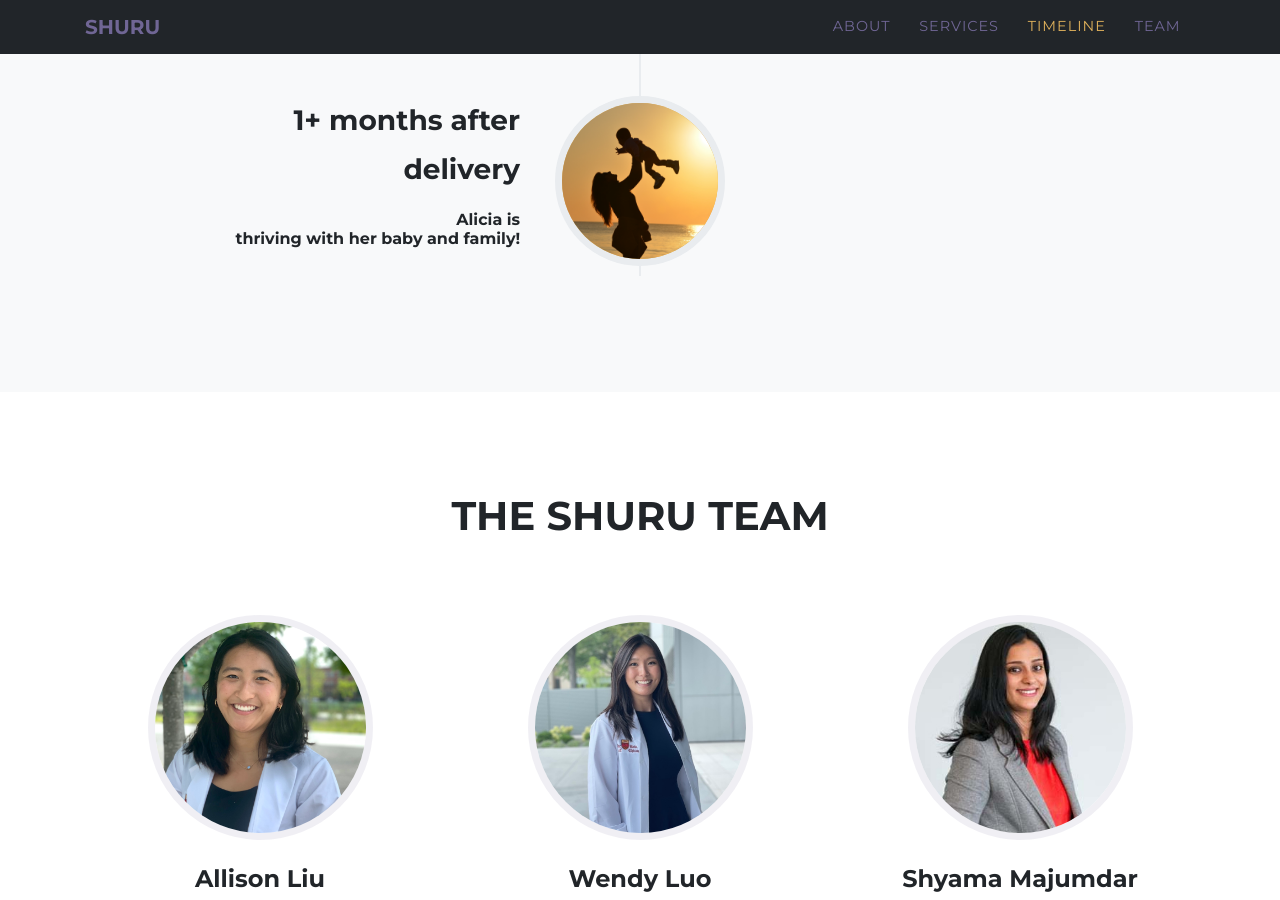
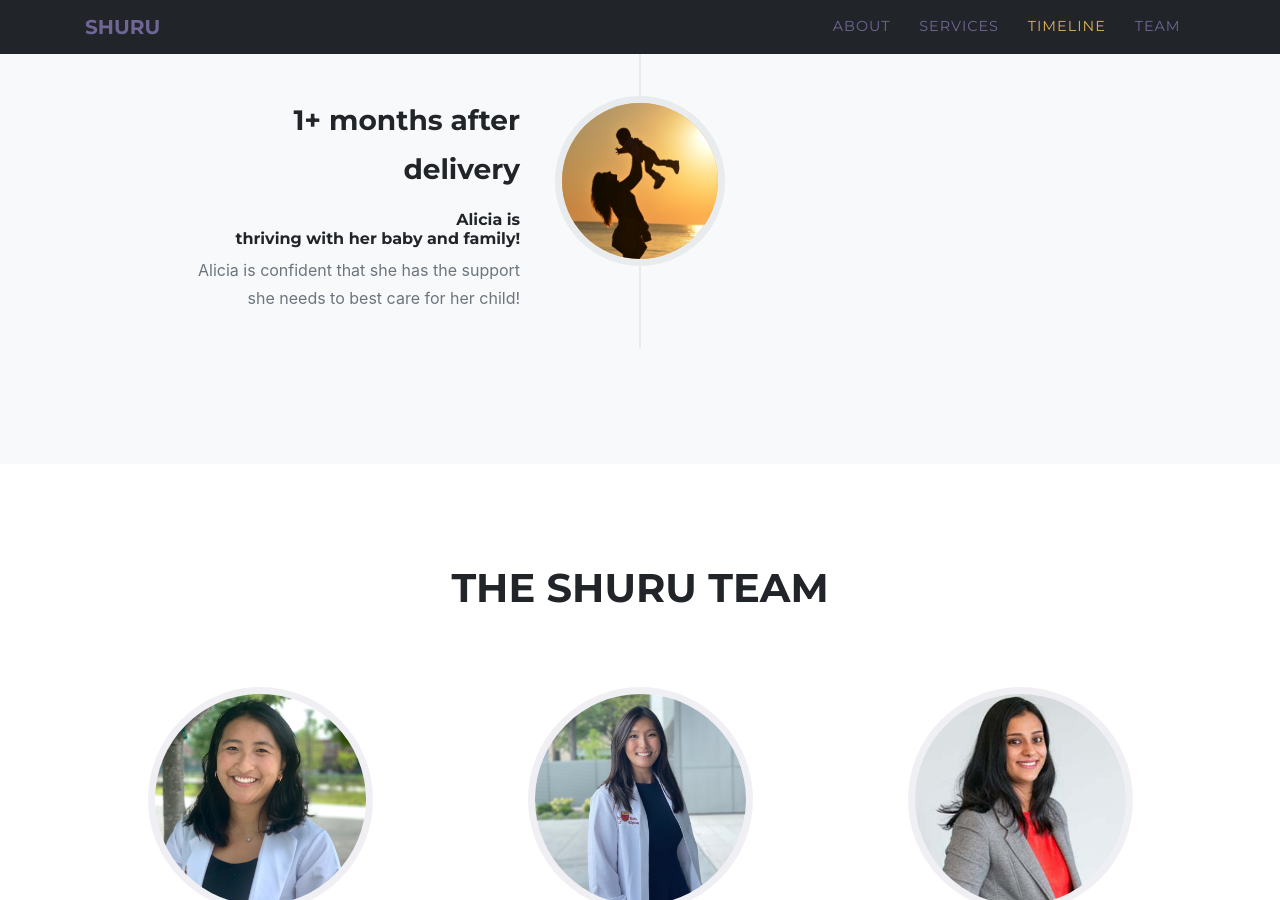
Before and after one commit to shurunow/shurunow.github.io, a Jekyll site: the page built from index.md, in a window 1280 px wide and 900 px high, scrolled down 4163 px. Built offline with Jekyll 4.4.1, drawn with Linux system fonts in a browser that asks for light colours; some web fonts are replaced.

Commit message:
add desc

```diff
--- a/_data/sitetext.yml
+++ b/_data/sitetext.yml
@@ -69,7 +69,7 @@ en: &DEFAULT_EN
         align: right
       - title: "Alicia is <br> thriving with her baby and family!"
         header: "1+ months after delivery"
-        desc:
+        desc: "Alicia is confident that she has the support she needs to best care for her child!"
         image: assets/img/timeline/slack-imgs-4.jpg
         alt:
         # you can enforce the alignment
```
